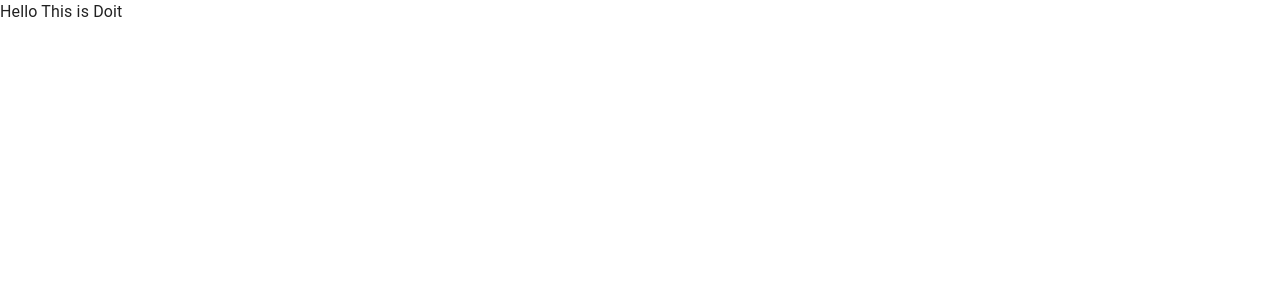
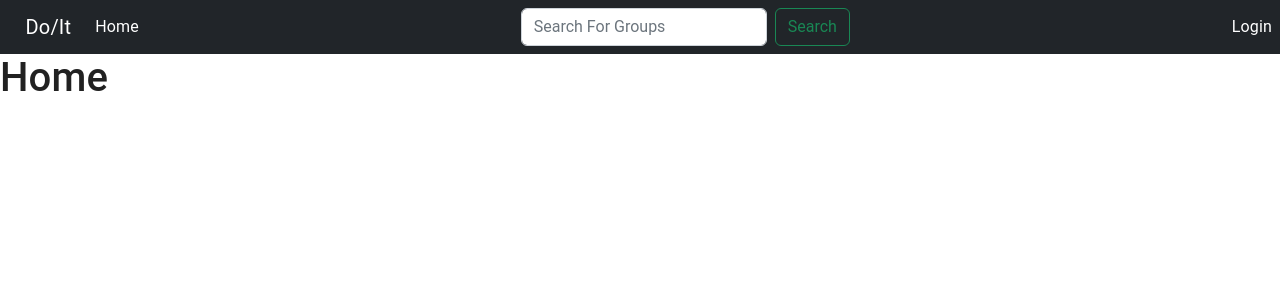
Before and after one commit to tshi13/Do-It, a React (Create React App) app in the folder frontend/: page / in a window 1280 px wide. Shown: the top 300 px of the page. Built offline with nearby package versions, Linux system fonts and the light colour scheme.

Commit message:
Setup Browser Routing and Basic Navi
Created the Navi Bar, created placeholder for Footer and Home and setup Browser Routing!

```diff
--- a/frontend/package.json
+++ b/frontend/package.json
@@ -9,8 +9,11 @@
     "@testing-library/jest-dom": "^5.16.5",
     "@testing-library/react": "^13.4.0",
     "@testing-library/user-event": "^13.5.0",
+    "bootstrap": "^5.2.1",
     "react": "^18.2.0",
+    "react-bootstrap": "^2.5.0",
     "react-dom": "^18.2.0",
+    "react-router-dom": "^6.4.1",
     "react-scripts": "5.0.1",
     "web-vitals": "^2.1.4"
   },
--- a/frontend/src/App.js
+++ b/frontend/src/App.js
@@ -1,10 +1,21 @@
 
 import TaskCard from './components/taskCard';
+import {Navigation} from './components/navigation';
+import './App.css';
+import { Route, Routes, BrowserRouter } from "react-router-dom";
+import Home from './containers/Home';
+
+
 
 function App() {
   return (
-    <div>
-      <div>Hello This is Doit</div>
+    <div style ={{width: '100%', height: '100%'}}>
+      <Navigation/>
+      <BrowserRouter>
+        <Routes>
+          <Route path="/" element={<Home />}/>
+        </Routes>
+      </BrowserRouter>
     </div>
   );
 }
--- /dev/null
+++ b/frontend/src/components/navigation.css
@@ -0,0 +1,41 @@
+
+a:active{
+    background-color:#000;
+    color:white;
+}
+
+.bubble {
+    display: inline-block;
+    border-radius: 25%;
+    color: white;
+    text-align: center;
+    line-height: 20px;
+    font-size: 12px;
+}
+
+.bubble:hover {
+    background-color: #555;
+}
+
+.block {
+    display: inline-block;
+    color: white;
+    text-align: center;
+    line-height: 20px;
+    font-size: 12px;
+}
+
+.block:hover {
+    background-color: #555;
+}
+
+
+.center {
+    display: block;
+    margin-left: auto;
+    margin-right: auto;
+}
+
+.right {
+    text-align:right;
+}
--- /dev/null
+++ b/frontend/src/components/navigation.js
@@ -0,0 +1,35 @@
+import React from 'react';
+import './navigation.css';
+
+export const Navigation = (props) => {
+    return (
+        <nav className="navbar navbar-expand-lg navbar-dark bg-dark">
+			<a className="navbar-brand block" href="/" style = {{marginLeft: '2%'}}>Do/It</a>
+			<div>
+				<ul className="navbar-nav">
+					<li className="nav-item">
+						<a className="nav-link active bubble" aria-current="page" href="/">Home</a>
+					</li>
+				</ul>
+			</div>
+			<div className="center">
+					<form className="d-flex">
+						<input className="form-control me-2" type="search" placeholder="Search For Groups" aria-label="Search"/>
+						<button className="btn btn-outline-success" type="submit">Search</button>
+					</form>
+			</div>
+
+			<div>
+				<form className="d-flex">
+					<ul className="navbar-nav">
+						<li className="nav-item">
+							<a className="nav-link active bubble" aria-current="page" href="Login">Login</a>
+						</li>
+					</ul>
+				</form>
+			</div>
+
+		</nav>
+    );
+
+}
--- /dev/null
+++ b/frontend/src/containers/Home.js
@@ -0,0 +1,14 @@
+import React, { Component } from "react";
+
+
+
+export default class Home extends Component {
+    render() {
+        return (
+        <div>
+            <h1>Home</h1>
+        </div>
+        );
+    }
+
+}
--- a/frontend/src/index.js
+++ b/frontend/src/index.js
@@ -2,6 +2,7 @@ import React from 'react';
 import ReactDOM from 'react-dom/client';
 import App from './App';
 import CssBaseline from '@mui/material/CssBaseline';
+import '../node_modules/bootstrap/dist/css/bootstrap.min.css';
 
 const root = ReactDOM.createRoot(document.getElementById('root'));
 root.render(
```
Also changed, not shown: frontend/src/App.css (added), frontend/src/containers/Footer.js (added), 1 other file (tests, documents, lock files or other folders).
